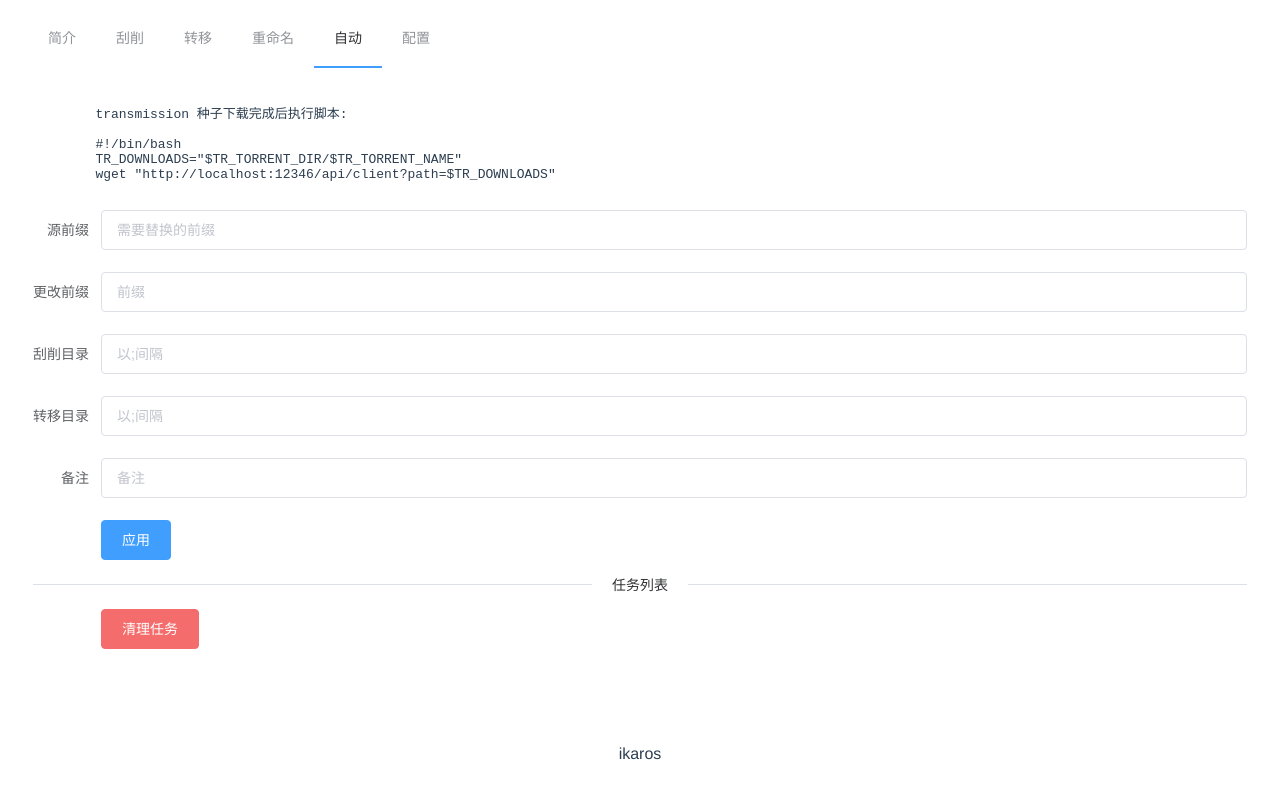
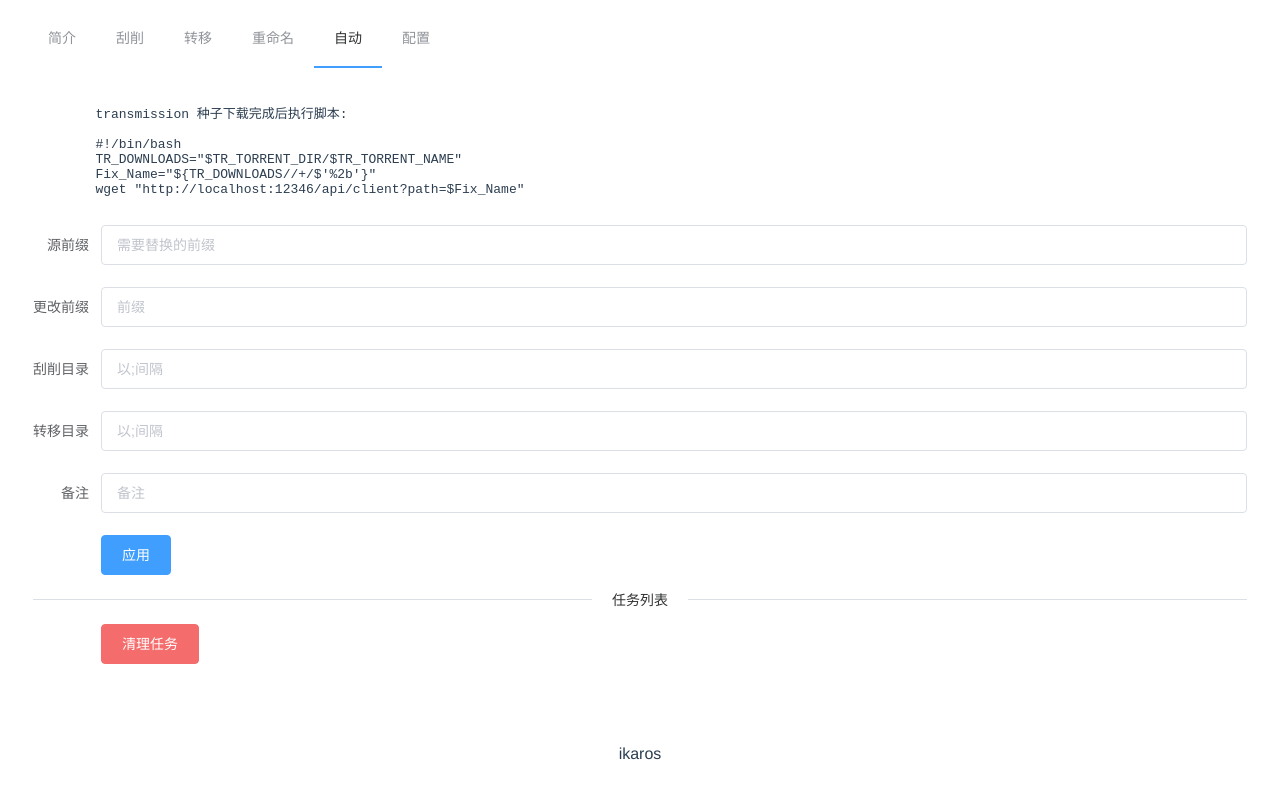
Before and after one commit to Suwmlee/ikaros-web, a Vue app: page / in a window 1280 px wide. Both pictures are taken after a click on the item "自动". Built offline with nearby package versions, Linux system fonts and the light colour scheme; no server answers.

Commit message:
Fix ‘+’ in path name

```diff
--- a/src/components/autoconf.vue
+++ b/src/components/autoconf.vue
@@ -5,7 +5,8 @@
 
         #!/bin/bash
         TR_DOWNLOADS="$TR_TORRENT_DIR/$TR_TORRENT_NAME"
-        wget "http://localhost:12346/api/client?path=$TR_DOWNLOADS"
+        Fix_Name="${TR_DOWNLOADS//+/$'%2b'}"
+        wget "http://localhost:12346/api/client?path=$Fix_Name"
         </pre>
         <el-form label-position="right" label-width="auto" :model="settings">
             <el-form-item label="源前缀">
```
